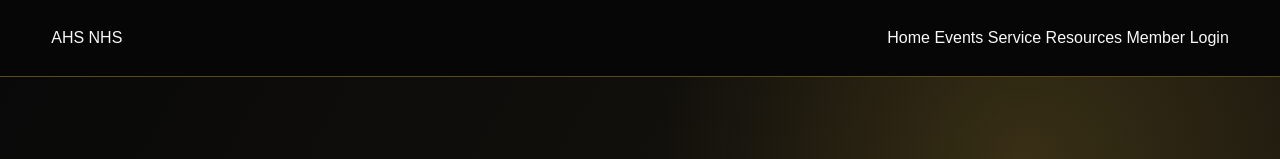
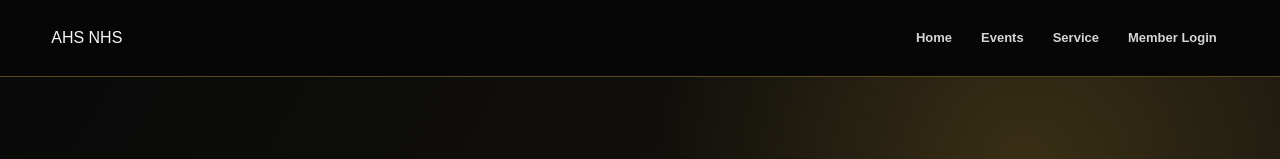
Before and after one commit to OrangeMarrow356/AlamoNHSWeb, a plain HTML site: page login.html in a window 1280 px wide. Shown: the top 159 px of the page. Drawn offline with nearby package versions, Linux system fonts and the light colour scheme.

Commit message:
Refactor navigation bar in login.html

```diff
--- a/login.html
+++ b/login.html
@@ -411,12 +411,11 @@
       AHS <span>NHS</span>
     </a>
 
-    <nav class="main-nav">
-      <a href="index.html">Home</a>
-      <a href="events.html">Events</a>
-      <a href="service.html">Service</a>
-      <a href="resources.html">Resources</a>
-      <a href="login.html" class="active">Member Login</a>
+   <nav id="mainNav">
+    <a href="index.html">Home</a>
+    <a href="events.html">Events</a>
+    <a href="service.html">Service</a>
+    <a href="login.html">Member Login</a>
     </nav>
 
   </div>
```
